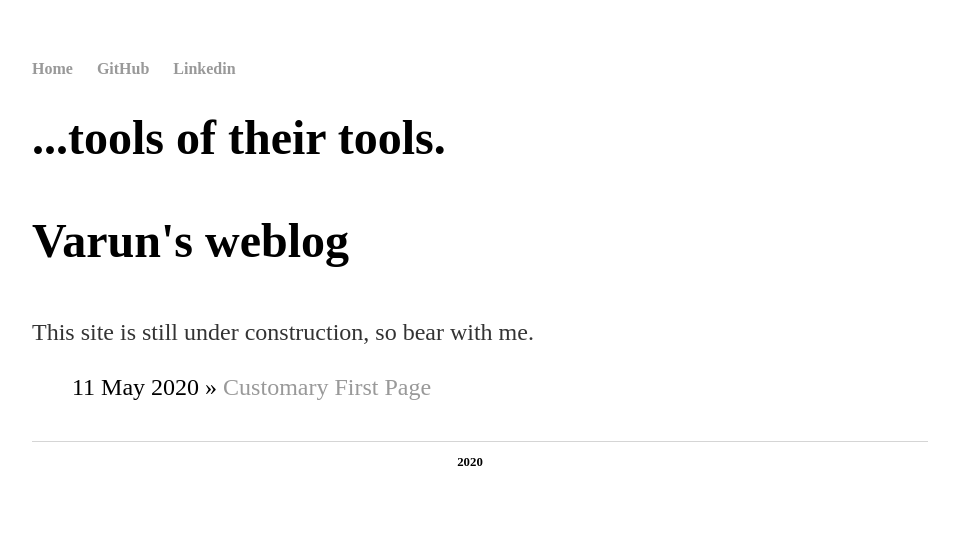
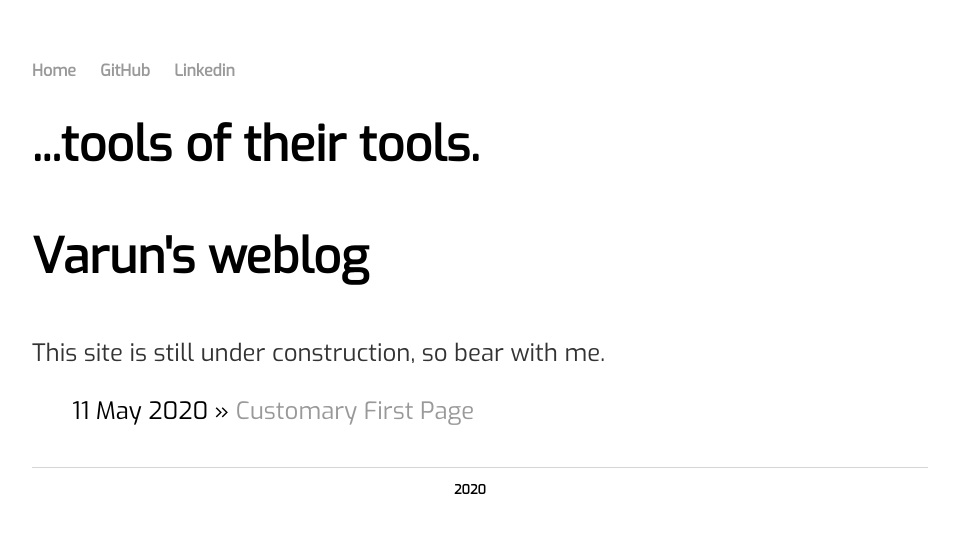
Before and after one commit to varun-venkatesh/varun-venkatesh.github.io, a Jekyll site: the page built from index.html, in a window 1280 px wide. Shown: the top 533 px of the page, without its empty margins (160-1119 px from the left). Built offline with Jekyll 4.4.1, drawn with Linux system fonts in a browser that asks for light colours.

Commit message:
importing font Exo

```diff
--- a/css/main.css
+++ b/css/main.css
@@ -1,3 +1,5 @@
+@import url('https://fonts.googleapis.com/css?family=Exo');
+
 body {
     font-family: 'Exo';
     margin: 60px auto;
```
